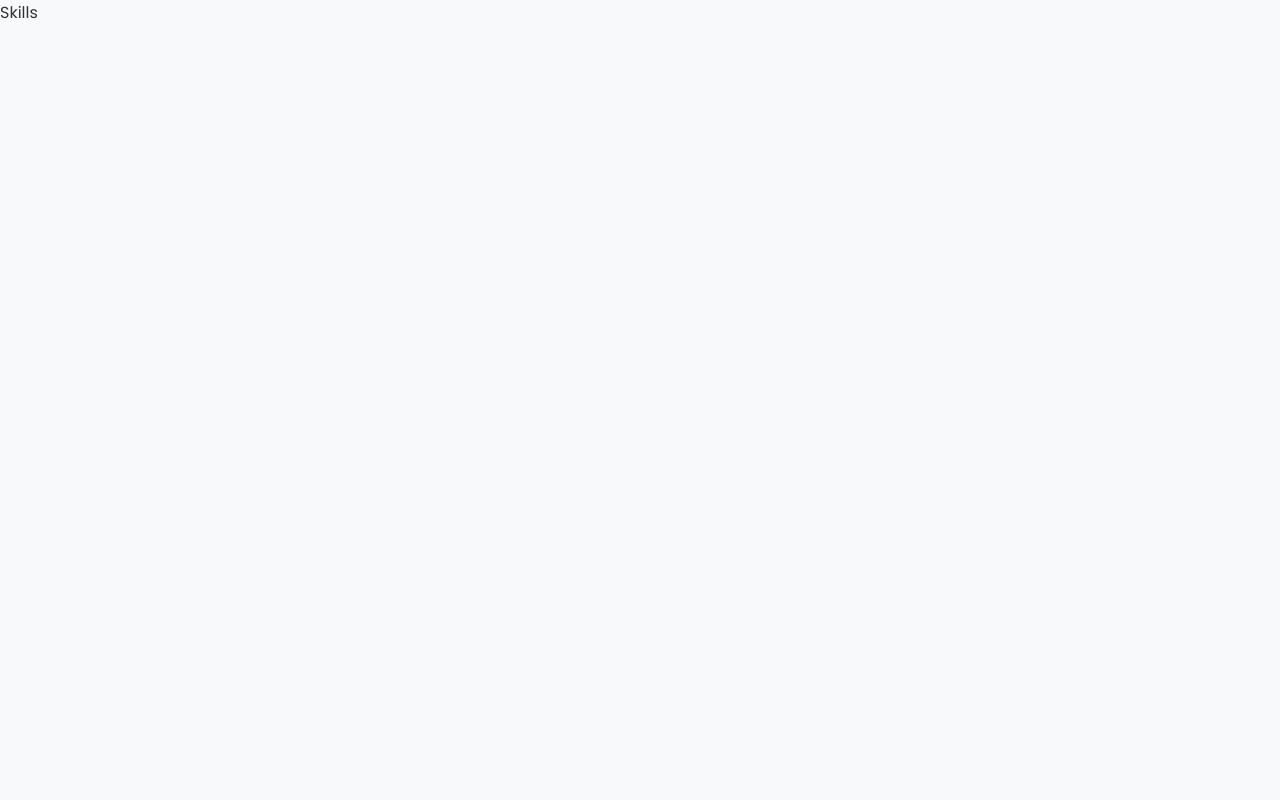
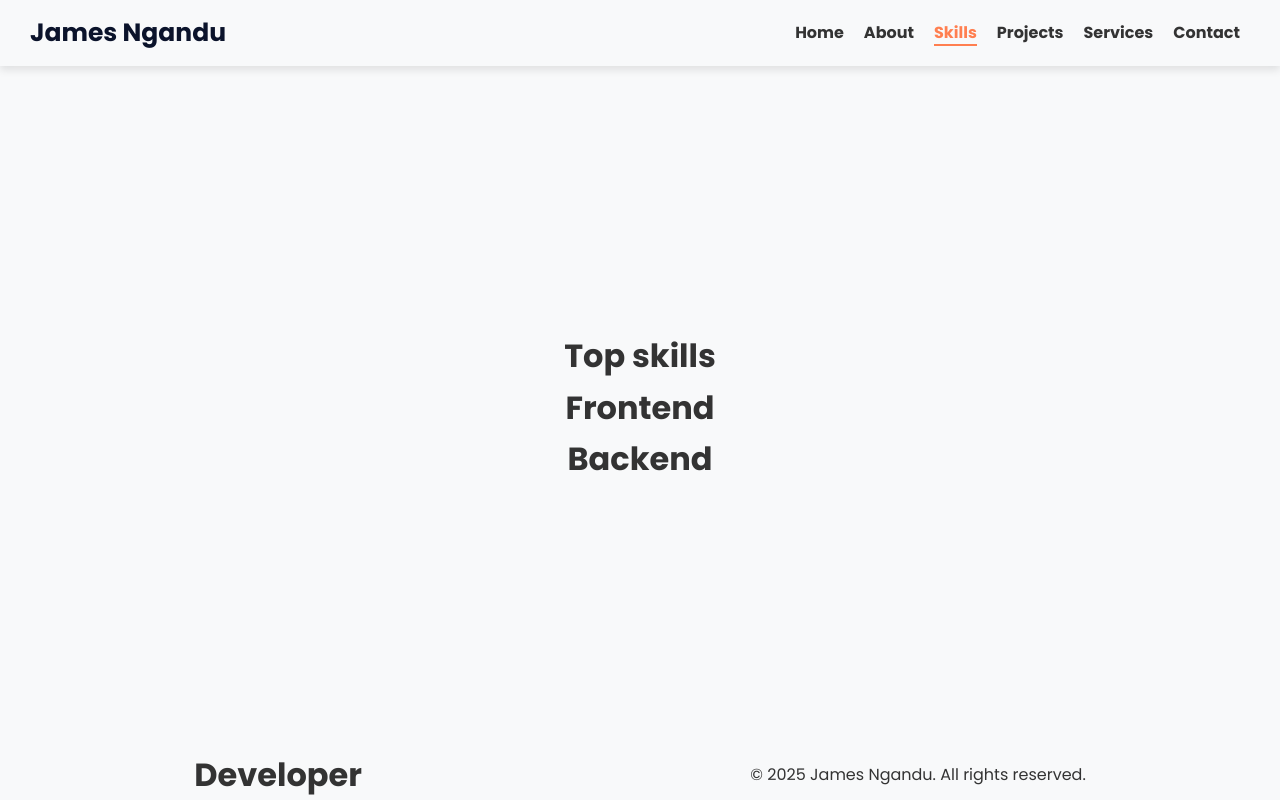
Before and after one commit to mukuvi/Portfolio, a React (Vite) app in the folder portfolio/: page /skills in a window 1280 px wide. Built offline with nearby package versions, Linux system fonts and the light colour scheme.

Commit message:
portfolio

```diff
--- a/portfolio/src/Pages/About.jsx
+++ b/portfolio/src/Pages/About.jsx
@@ -6,7 +6,9 @@ function About() {
   return (
     <div className="container">
       <Header />
-      About
+      <div className="about-img">image</div>
+      <div className="about-more"></div>
+
       <Footer />
     </div>
   );
--- a/portfolio/src/Pages/Contact.jsx
+++ b/portfolio/src/Pages/Contact.jsx
@@ -1,7 +1,15 @@
 import React from "react";
+import Header from "../Components/Header";
+import Footer from "../Components/Footer";
 
 function Contact() {
-  return <div>Contact</div>;
+  return (
+    <div className="container">
+      <Header />
+      contact
+      <Footer />
+    </div>
+  );
 }
 
 export default Contact;
--- a/portfolio/src/Pages/Projects.jsx
+++ b/portfolio/src/Pages/Projects.jsx
@@ -1,7 +1,15 @@
 import React from "react";
+import Header from "../Components/Header";
+import Footer from "../Components/Footer";
 
 function Projects() {
-  return <div>Projects</div>;
+  return (
+    <div className="container">
+      <Header />
+      projects
+      <Footer />
+    </div>
+  );
 }
 
 export default Projects;
--- a/portfolio/src/Pages/Services.jsx
+++ b/portfolio/src/Pages/Services.jsx
@@ -1,7 +1,15 @@
 import React from "react";
+import Header from "../Components/Header";
+import Footer from "../Components/Footer";
 
 function Services() {
-  return <div>Services</div>;
+  return (
+    <div className="container">
+      <Header />
+      services
+      <Footer />
+    </div>
+  );
 }
 
 export default Services;
--- a/portfolio/src/Pages/Skills.jsx
+++ b/portfolio/src/Pages/Skills.jsx
@@ -1,7 +1,25 @@
 import React from "react";
+import Header from "../Components/Header";
+import Footer from "../Components/Footer";
 
 function Skills() {
-  return <div>Skills</div>;
+  return (
+    <div className="container ">
+      <Header />
+      <div className="skills-sect">
+        <div className="skills-title">
+          <h1>Top skills</h1>
+        </div>
+        <div className="skills-right-sect">
+          <h1>Frontend</h1>
+        </div>
+        <div className="skills-left-sect">
+          <h1>Backend</h1>
+        </div>
+      </div>
+      <Footer />
+    </div>
+  );
 }
 
 export default Skills;
--- a/portfolio/src/index.css
+++ b/portfolio/src/index.css
@@ -207,6 +207,10 @@ body {
     transform: rotateX(-20deg) rotateY(360deg);
   }
 }
+/*Skilss*/
+.skills-sect {
+  text-align: center;
+}
 /*Notfound*/
 .not-found {
   display: flex;
```
